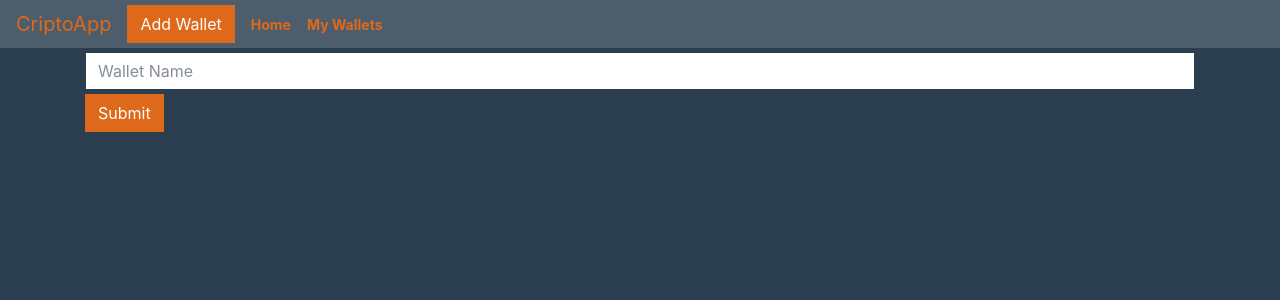
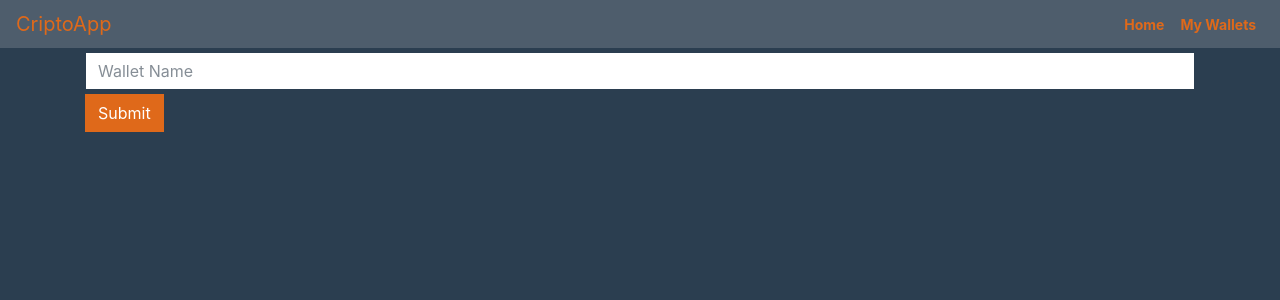
Before and after one commit to NestorLA/challengecriptomonedas, a Next.js app: page /wallets in a window 1280 px wide. Shown: the top 300 px of the page. Built offline with nearby package versions, Linux system fonts and the light colour scheme.

Commit message:
eliminado de boton addwallet

```diff
--- a/components/Navigation.js
+++ b/components/Navigation.js
@@ -8,12 +8,9 @@ const Navigation = () => {
       <Navbar.Brand>
         <Link href="/" >CriptoApp</Link>
       </Navbar.Brand>
-      <Button variant="primary" className="ml-auto mr-2">
-        Add Wallet
-      </Button>
       <Navbar.Toggle aria-controls="basic-navbar-nav" />
       <Navbar.Collapse id="basic-navbar-nav">
-        <Nav className="mr-auto">
+        <Nav className="ml-auto">
           <Nav.Link className="font-weight-bold">
             <Link href="/">Home</Link>
           </Nav.Link>
--- a/modules/wallet/components/CardWallet.js
+++ b/modules/wallet/components/CardWallet.js
@@ -22,7 +22,7 @@ const CardWallet = ({
       <Row>
         {wallets.map((wallet) => (
           <Col lg={3} md={4} sm={6} xs={12} key={wallet.id}>
-            <Card className="mt-2 mr-1">
+            <Card style={{ width: "18rem" }} className="mt-2 mr-1">
               <Card.Body>
                 {wallet.id !== walletEditing ? (
                   <>
--- a/pages/wallets.js
+++ b/pages/wallets.js
@@ -11,7 +11,6 @@ const Wallet = () => {
 
   useEffect(() => {
     const json = localStorage.getItem("wallets");
-    console.log(json);
     const savedWallets = JSON.parse(json);
     if (savedWallets) {
       setWallets(savedWallets);
@@ -20,7 +19,6 @@ const Wallet = () => {
 
   useEffect(() => {
     const json = JSON.stringify(wallets);
-    console.log("JSON", json);
     localStorage.setItem("wallets", json);
   }, [wallets]);
 
```
